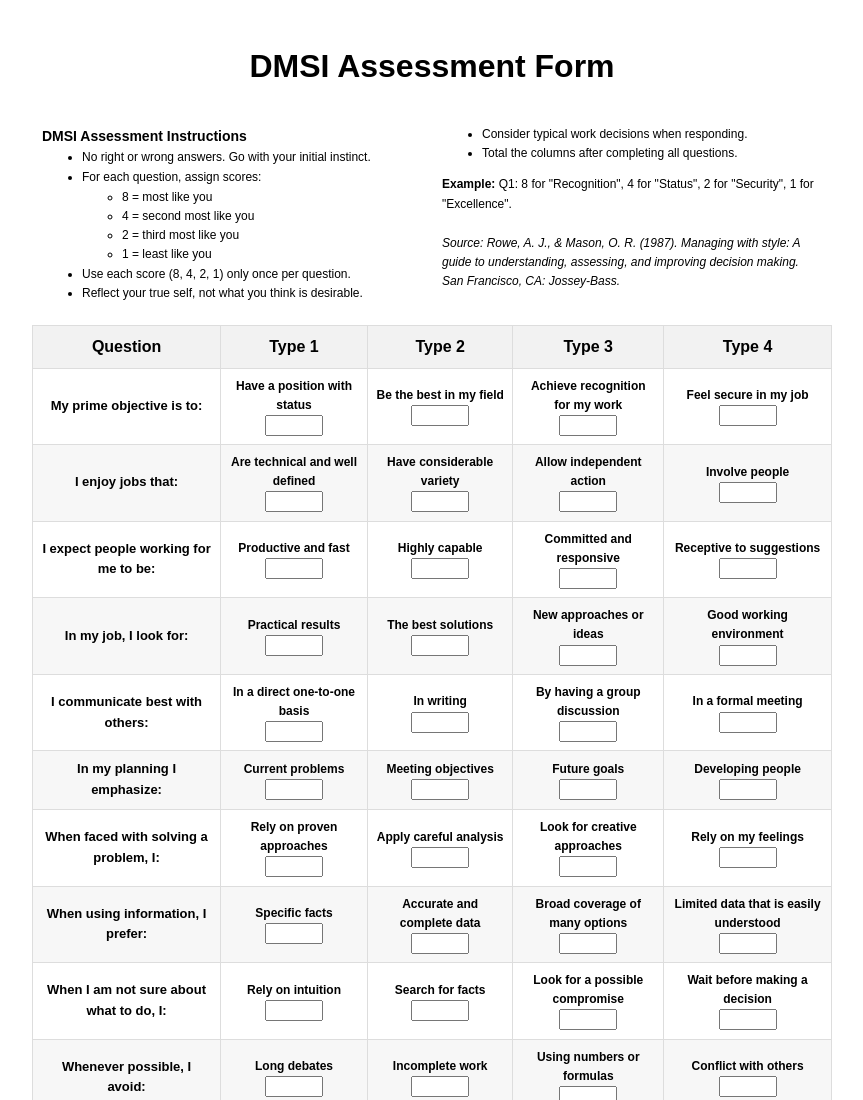
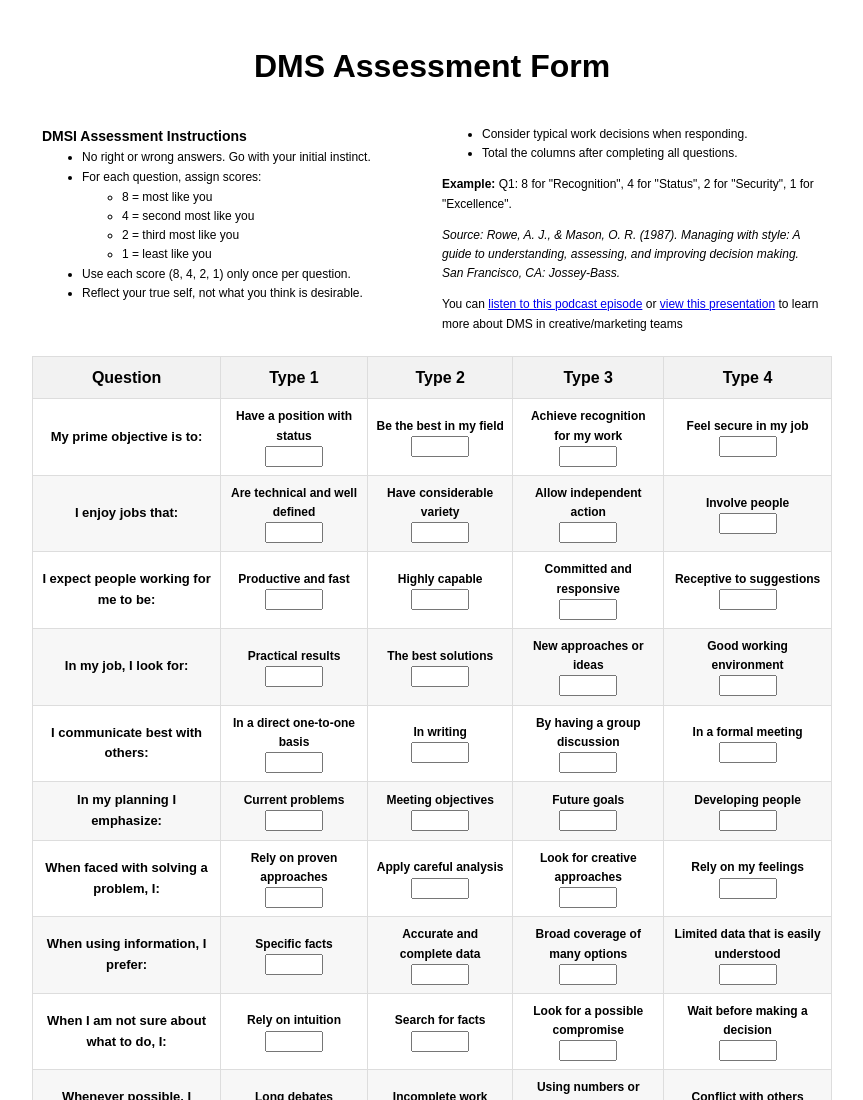
Before and after one commit to mralexgarrido/dmsi, a plain HTML site: page dmsiform.html in a window 1280 px wide. Shown: the top 1100 px of the page, without its empty margins (208-1071 px from the left). Drawn offline with Linux system fonts and the light colour scheme.

Commit message:
Update dmsiform.html

```diff
--- a/dmsiform.html
+++ b/dmsiform.html
@@ -1,7 +1,7 @@
 <!DOCTYPE html><html lang="en"><head><meta http-equiv="Content-Security-Policy" content="default-src 'self' 'unsafe-inline' 'unsafe-eval' data: blob: https://cdnjs.cloudflare.com https://cdn.jsdelivr.net https://code.jquery.com https://unpkg.com https://d3js.org https://threejs.org https://cdn.plot.ly https://stackpath.bootstrapcdn.com https://maps.googleapis.com https://cdn.tailwindcss.com https://ajax.googleapis.com https://kit.fontawesome.com https://cdn.datatables.net https://maxcdn.bootstrapcdn.com https://code.highcharts.com https://tako-static-assets-production.s3.amazonaws.com https://www.youtube.com https://fonts.googleapis.com https://fonts.gstatic.com https://pfst.cf2.poecdn.net https://i.imgur.com https://wikimedia.org https://*.icons8.com https://*.giphy.com https://picsum.photos https://images.unsplash.com; frame-src 'self' https://www.youtube.com https://trytako.com; child-src 'self'; manifest-src 'self'; worker-src 'self'; upgrade-insecure-requests; block-all-mixed-content;">
     <meta charset="UTF-8">
     <meta name="viewport" content="width=device-width, initial-scale=1.0">
-    <title>DMSI Assessment Form</title>
+    <title>Decision-Making Style Inventory</title>
     <style>
         body {
             font-family: Arial, sans-serif;
@@ -52,7 +52,7 @@ ul {
     </style>
 </head>
 <body>
-    <h1>DMSI Assessment Form</h1>
+    <h1>DMS Assessment Form</h1>
 <div class="instructions" style="font-size: 12px; display: flex; flex-wrap: wrap;">
     <div style="flex: 1 1 300px; padding: 10px;">
         <h3 style="font-size: 14px;">DMSI Assessment Instructions</h3>
@@ -76,7 +76,8 @@ ul {
             <li>Total the columns after completing all questions.</li>
         </ul>
         <p><strong>Example:</strong> Q1: 8 for "Recognition", 4 for "Status", 2 for "Security", 1 for "Excellence".</p>
-        <p style="margin-top: 20px; font-style: italic;">Source: Rowe, A. J., & Mason, O. R. (1987). Managing with style: A guide to understanding, assessing, and improving decision making. San Francisco, CA: Jossey-Bass.</p>
+        <p style="margin-top: 5px; font-style: italic;">Source: Rowe, A. J., & Mason, O. R. (1987). Managing with style: A guide to understanding, assessing, and improving decision making. San Francisco, CA: Jossey-Bass.</p>
+        <p>You can <a href="https://www.marketingsciencelab.org/p/improve-creative-team-performance-decision-making">listen to this podcast episode</a> or <a href="https://slides.marketingsciencelab.org/the-4-decision-making-styles-every-team-needs">view this presentation</a> to learn more about DMS in creative/marketing teams</p>
     </div>
 </div>
     <form id="dmsiForm">
```
